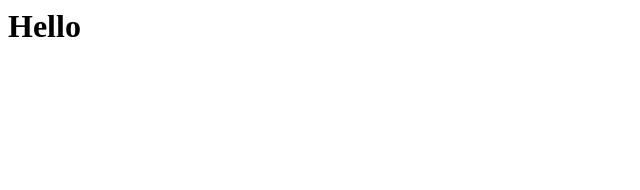
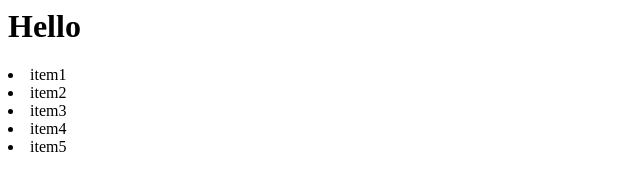
Before and after one commit to vishwa2018/Hello-world, a plain HTML site: page index.html in a window 1280 px wide. Shown: the whole page, without its empty margins (0-640 px from the left). Drawn offline with Linux system fonts and the light colour scheme.

Commit message:
added new list of items
please check

```diff
--- a/index.html
+++ b/index.html
@@ -1,6 +1,11 @@
 <html>
 	<body>
 	<h1>Hello</h1>
+	<li>item1</li>
+	<li>item2</li>
+	<li>item3</li>
+	<li>item4</li>
+	<li>item5</li>
 	</body>
 
 </html>
```
